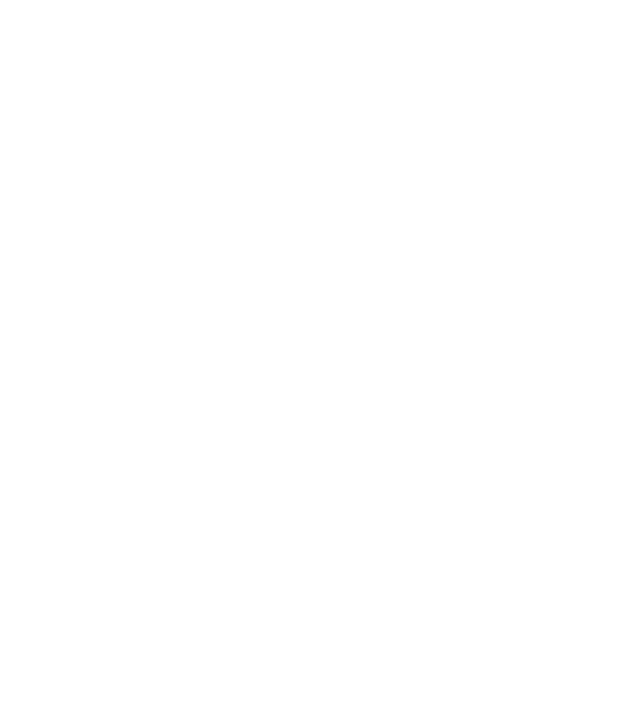
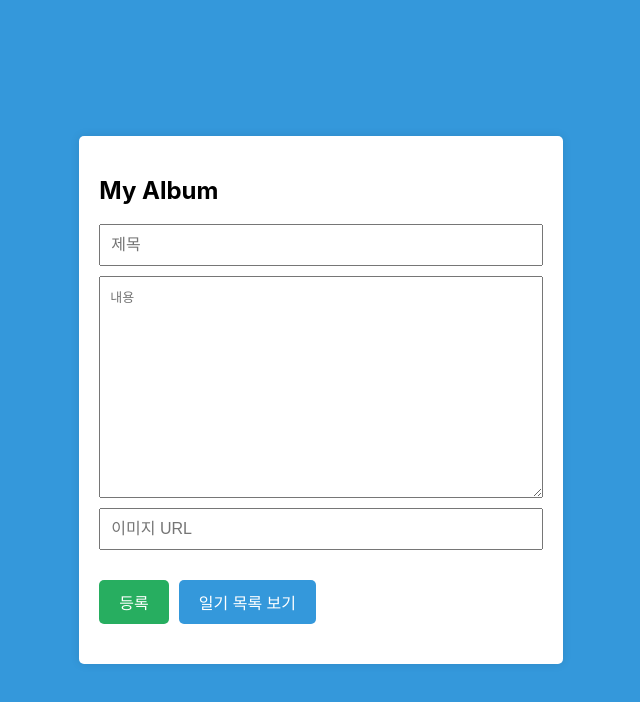
Before and after one commit to Nail0606/diary_project, a React (Create React App) app: page /input in a window 1280 px wide. Before the commit this address had no page. Shown: the top 702 px of the page, without its empty margins (319-959 px from the left). Built offline with nearby package versions, Linux system fonts and the light colour scheme.

Commit message:
프로젝트 완성

```diff
--- a/src/App.js
+++ b/src/App.js
@@ -1,13 +1,26 @@
 // src/App.js
-import React, { useState } from "react";
-import { Routes, Route, Link } from "react-router-dom";
+import React, { useState, useEffect } from "react";
+import { Routes, Route, Link, Navigate, useNavigate } from "react-router-dom";
 import styled from "styled-components";
 import noImage from "./images/noImage.png";
 
+const Background = styled.div`
+  display: flex;
+  align-items: center;
+  justify-content: center;
+  width: 100vw;
+  min-height: 100vh;
+  max-height: 100%;
+  background-color: #3498db;
+`;
+
 const Container = styled.div`
   max-width: 800px;
-  margin: 0 auto;
+  margin: auto;
   padding: 20px;
+  background-color: white;
+  border-radius: 5px;
+  box-shadow: 0 0 10px rgba(0, 0, 0, 0.1);
 `;
 
 const DiaryForm = styled.form`
@@ -27,6 +40,7 @@
   grid-column: span 2;
   padding: 10px;
   font-size: 1em;
+  height: 200px;
 `;
 
 const DiaryImageInput = styled.input`
@@ -73,18 +87,21 @@
 const DetailPage = styled.div`
   text-align: center;
   padding: 20px;
+  background-color: #fff;
+  border-radius: 5px;
+  box-shadow: 0 0 10px rgba(0, 0, 0, 0.1);
 `;
 
 const DetailImageContainer = styled.div`
   display: flex;
+  width: 760px;
   justify-content: center;
   align-items: center;
   margin: 20px 0;
 `;
 
 const DetailImage = styled.img`
-  max-width: 100%;
-  height: auto;
+  width: 50%;
   border-radius: 5px;
   object-fit: cover;
 `;
@@ -94,7 +111,7 @@
   color: #777;
 `;
 
-const BackLink = styled(Link)`
+const BackLink = styled.button`
   display: inline-block;
   margin-top: 20px;
   padding: 10px 20px;
@@ -103,10 +120,161 @@
   text-decoration: none;
   border-radius: 5px;
   font-size: 1em;
+  border: none;
+  cursor: pointer;
 `;
 
+const ButtonContainer = styled.div`
+  display: flex;
+  justify-content: space-between;
+  margin-top: 20px; /* Add margin for separation */
+`;
+
+const SubmitButton = styled.button`
+  flex: 1;
+  margin-right: 10px;
+  padding: 10px 20px;
+  background-color: #27ae60;
+  color: #fff;
+  border: none;
+  border-radius: 5px;
+  font-size: 1em;
+  cursor: pointer;
+`;
+
+const ViewListButton = styled.button`
+  flex: 1;
+  padding: 10px 20px;
+  background-color: #3498db;
+  color: #fff;
+  border: none;
+  border-radius: 5px;
+  font-size: 1em;
+  text-decoration: none;
+  cursor: pointer;
+`;
+
+const DeleteButton = styled.button`
+  display: inline-block;
+  margin-top: 20px;
+  padding: 10px 20px;
+  border: none;
+  background-color: #e74c3c;
+  color: #fff;
+  text-decoration: none;
+  border-radius: 5px;
+  font-size: 1em;
+  cursor: pointer;
+`;
+
+const StyledButton = styled.button`
+  display: inline-block;
+  padding: 10px 20px;
+  background-color: ${(props) => (props.primary ? "#27ae60" : "#3498db")};
+  color: #fff;
+  border: none;
+  border-radius: 5px;
+  font-size: 1em;
+  cursor: pointer;
+  text-decoration: none;
+  margin-top: 20px;
+`;
+
+const InputPage = ({
+  onSubmit,
+  title,
+  content,
+  image,
+  onChangeTitle,
+  onChangeContent,
+  onChangeImage,
+}) => {
+  return (
+    <div>
+      <h2>My Album</h2>
+      <DiaryForm onSubmit={onSubmit}>
+        <DiaryInput
+          type="text"
+          placeholder="제목"
+          value={title}
+          onChange={onChangeTitle}
+        />
+        <DiaryTextArea
+          placeholder="내용"
+          value={content}
+          onChange={onChangeContent}
+        />
+        <DiaryImageInput
+          type="text"
+          placeholder="이미지 URL"
+          value={image}
+          onChange={onChangeImage}
+        />
+        <ButtonContainer>
+          <SubmitButton type="submit">등록</SubmitButton>
+          <Link to="/diary-list">
+            <ViewListButton>일기 목록 보기</ViewListButton>
+          </Link>
+        </ButtonContainer>
+      </DiaryForm>
+    </div>
+  );
+};
+
+const DiaryListPage = ({ diaries }) => {
+  return (
+    <div>
+      <DiaryList>
+        {diaries.map((diary, index) => (
+          <Link key={index} to={`/diary/${index}`}>
+            <DiaryCard>
+              <h3>{diary.title}</h3>
+              <DateText>{diary.date}</DateText>
+              <DiaryImageContainer>
+                <DiaryImage imageUrl={diary.image} />
+              </DiaryImageContainer>
+            </DiaryCard>
+          </Link>
+        ))}
+      </DiaryList>
+      <StyledButton as={Link} to="/input">
+        새 일기 작성하기
+      </StyledButton>
+    </div>
+  );
+};
+
+const DiaryDetailPage = ({ diary, setDiaries }) => {
+  const navi = useNavigate();
+  const handleDelete = () => {
+    // 삭제 로직 구현
+    setDiaries((prevDiaries) => prevDiaries.filter((item) => item !== diary));
+    // 페이지 이동
+    navi("/diary-list");
+  };
+
+  return (
+    <DetailPage>
+      <h2>{diary.title}</h2>
+      <DateText>{diary.date}</DateText>
+      <DetailImageContainer>
+        <DetailImage src={diary.image ? diary.image : noImage} alt="Diary" />
+      </DetailImageContainer>
+      <p>{diary.content}</p>
+      <ButtonContainer>
+        <BackLink onClick={() => window.history.back()}>
+          홈으로 돌아가기
+        </BackLink>
+        <DeleteButton onClick={handleDelete}>삭제</DeleteButton>
+      </ButtonContainer>
+    </DetailPage>
+  );
+};
+
 const App = () => {
-  const [diaries, setDiaries] = useState([]);
+  const [diaries, setDiaries] = useState(
+    JSON.parse(localStorage.getItem("diaries")) || []
+  );
   const [title, setTitle] = useState("");
   const [content, setContent] = useState("");
   const [image, setImage] = useState("");
@@ -118,7 +286,6 @@
   const handleSubmit = (e) => {
     e.preventDefault();
 
-    // 제목이 비어 있는지 확인
     if (!title.trim()) {
       alert("제목을 입력해주세요.");
       return;
@@ -136,73 +303,45 @@
     setImage("");
   };
 
+  useEffect(() => {
+    localStorage.setItem("diaries", JSON.stringify(diaries));
+  }, [diaries]);
+
   return (
+    <Background>
       <Container>
         <Routes>
+          <Route path="/" element={<Navigate to="/input" />} />
           <Route
-          path="/"
+            path="/input"
             element={
-            <div>
-              <DiaryForm onSubmit={handleSubmit}>
-                <DiaryInput
-                  type="text"
-                  placeholder="제목"
-                  value={title}
-                  onChange={handleTitleChange}
+              <InputPage
+                onSubmit={handleSubmit}
+                title={title}
+                content={content}
+                image={image}
+                onChangeTitle={handleTitleChange}
+                onChangeContent={handleContentChange}
+                onChangeImage={handleImageChange}
               />
-                <DiaryTextArea
-                  placeholder="내용"
-                  value={content}
-                  onChange={handleContentChange}
-                />
-                <DiaryImageInput
-                  type="text"
-                  placeholder="이미지 URL"
-                  value={image}
-                  onChange={handleImageChange}
-                />
-                <button type="submit">등록</button>
-              </DiaryForm>
-
-              <DiaryList>
-                {diaries.map((diary, index) => (
-                  <Link key={index} to={`/diary/${index}`}>
-                    <DiaryCard>
-                      <h3>{diary.title}</h3>
-                      <DateText>{diary.date}</DateText>
-                      <DiaryImageContainer>
-                        <DiaryImage imageUrl={diary.image} />
-                      </DiaryImageContainer>
-                    </DiaryCard>
-                  </Link>
-                ))}
-              </DiaryList>
-            </div>
             }
           />
-
+          <Route
+            path="/diary-list"
+            element={<DiaryListPage diaries={diaries} />}
+          />
           {diaries.map((diary, index) => (
             <Route
               key={index}
               path={`/diary/${index}`}
               element={
-              <DetailPage>
-                <h2>{diary.title}</h2>
-                <DateText>{diary.date}</DateText>
-                <DetailImageContainer>
-                  <DetailImage
-                    src={diary.image ? diary.image : noImage}
-                    alt="Diary"
-                  />
-                </DetailImageContainer>
-                <p>{diary.content}</p>
-                <BackLink to="/">홈으로 돌아가기</BackLink>
-              </DetailPage>
+                <DiaryDetailPage diary={diary} setDiaries={setDiaries} />
               }
             />
           ))}
         </Routes>
       </Container>
+    </Background>
   );
 };
 
```
Lines whose indentation alone changed are shown as unchanged.
